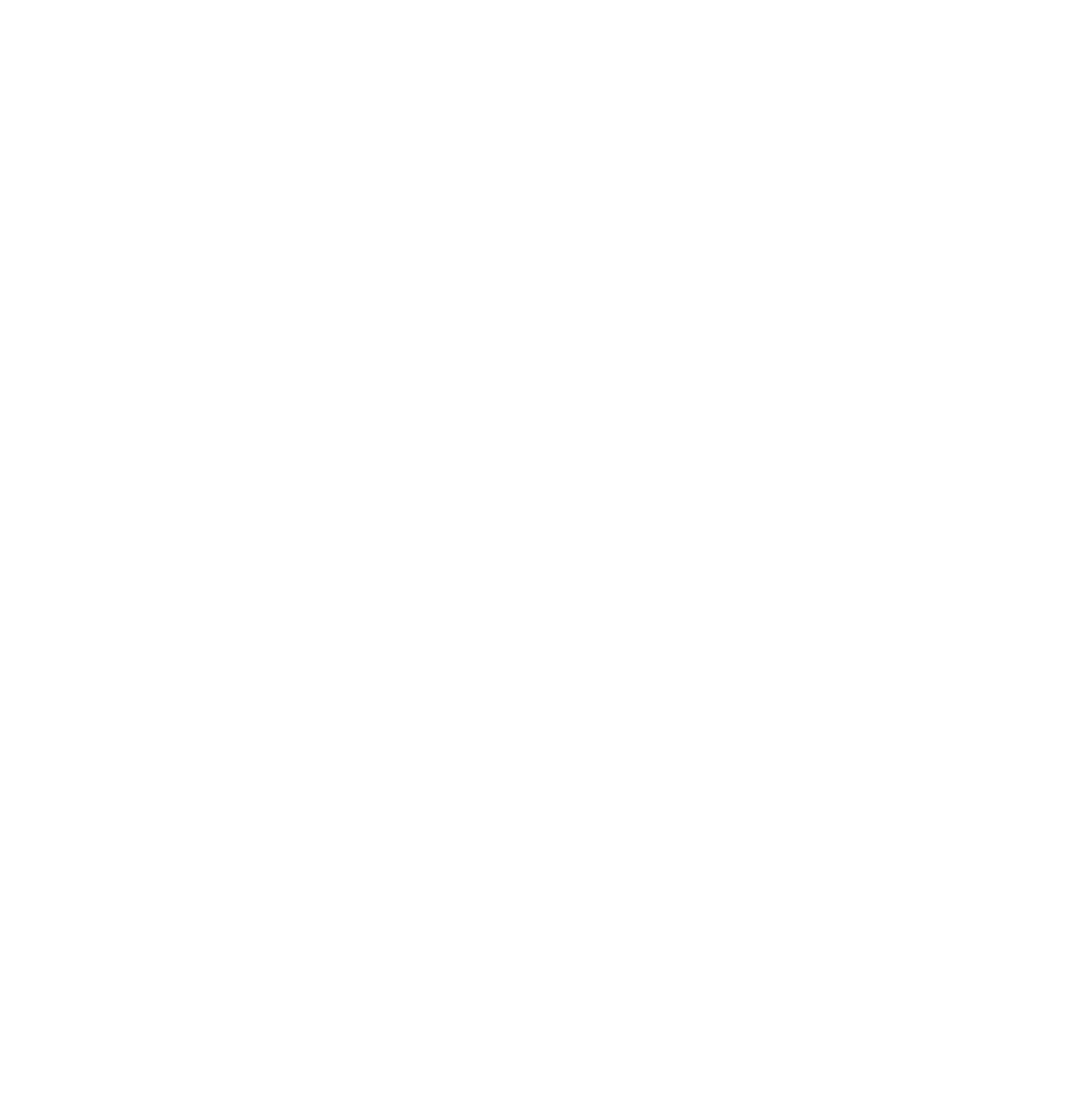
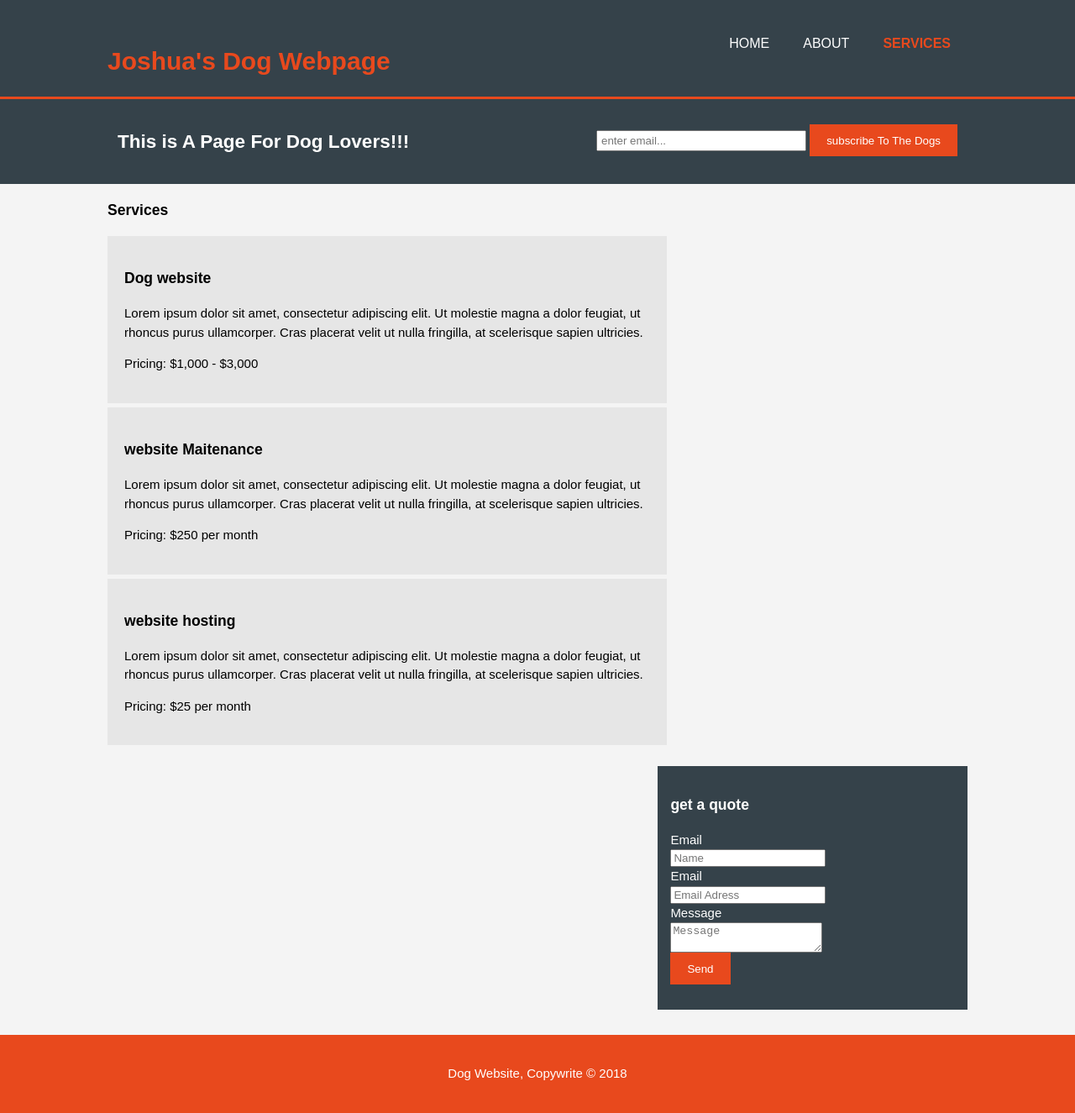
Before and after one commit to joshrz/joshrz.github.io, a plain HTML site: page service.html in a window 1280 px wide. Shown: the whole page at 84% size. Before the commit the page ends 800 px from the top, so only its background shows below. Drawn offline with Linux system fonts and the light colour scheme.

Commit message:
added more css

```diff
--- a/css/style.css
+++ b/css/style.css
@@ -23,6 +23,14 @@ ul{
       padding-left:20px;
       padding-right:20px;
       color:#ffffff;
+  }
+
+  .dark{
+      padding:15px;
+      background:#35424a;
+      color:#ffffff;
+      margin-top:10px;
+      margin-bottom:10px;
   }
 
    /* Header **/
@@ -136,6 +144,34 @@ header a:hover{
       width:90px;
   }
 
+  /* Sidebar */
+  aside#sidebar{
+      float:right;
+      width:36%;
+      margin-top:10px;
+
+  }
+
+  aside#sidebar .qoute input, aside#sidebar .qoute textarea{
+      width:90%;
+      padding:5px;
+  }
+
+   /* Main-col */
+   article#main-col{
+       float:left;
+       width:65%;
+   }
+
+   /* Services */
+   ul#services li{
+       list-stlye:none;
+       padding:20px;
+       border:#cccccc;
+       margin-bottom:5px;
+       background:#e6e6e6;
+   }
+
   footer{
       padding:20px;
       margin-top:20px;
@@ -143,3 +179,35 @@ header a:hover{
       background-color:#e8491d;
       text-align:center;
   }
+
+   /* Media Queries */
+   @media(max-width:768px){
+     header #branding,
+     header nav,
+     header nav li,
+     #newsletter h1,
+     #newsletter form,
+     #boxes .box,
+     article#main-col,
+     aside#sidebar{
+         float:none;
+         text-align:center;
+         width:100%;
+     }
+
+     header{
+         padding-bottom:20px;
+     }
+
+     #showcase h1{
+         margin-top:40px;
+     }
+     #newsletter button{
+         display:block;
+         width:100%;
+     }
+     #newsletter form input[type="email"]{
+         width:100%;
+         margin-bottom:5px;
+     }
+   }
--- a/service.html
+++ b/service.html
@@ -0,0 +1,87 @@
+<html>
+  <head>
+    <meta charset="vtf-8">
+    <meta name="viewport" content="width=device-width">
+    <meta name="description" content="my webpage">
+    <meta name="keywords" content="webpage">
+    <meta name="author" content="Joshua Ramirez">
+    <title>Joshua Ramirez / Service</title>
+    <link rel="stylesheet" href="./css/style.css">
+  </head>
+  <body>
+    <header>
+     <div class="container">
+       <div id="branding">
+         <h1><span class="highlight">Joshua's Dog Webpage</span></h1>
+        </div>
+        <nav>
+          <ul>
+            <li><a href="index.html">Home</a></li>
+            <li><a href="about.html">about</a></li>
+            <li  class="current"><a href="services.html">services</a></li>
+          </ul>
+        </nav>
+      </div>
+    </header>
+
+    <section id="newsletter">
+      <div class="container">
+        <h1>This is A Page For Dog Lovers!!!</h1>
+        <form>
+          <input type="email" placeholder="enter email...">
+          <button type="submit" class="button_1">subscribe To The Dogs</button>
+        </form>
+      </div>
+    </section>
+
+    <section id="main">
+      <div class="container">
+        <article id="main-col">
+          <h1 class="page-title">Services</h1>
+          <ul id="services">
+           <li>
+             <h3>Dog website</h3>
+             <p>Lorem ipsum dolor sit amet, consectetur adipiscing elit. Ut molestie magna a dolor feugiat, ut rhoncus purus ullamcorper. Cras placerat velit ut nulla fringilla, at scelerisque sapien ultricies. </p>
+             <p>Pricing: $1,000 - $3,000</p>
+            </li>
+             <li>
+             <h3>website Maitenance</h3>
+             <p>Lorem ipsum dolor sit amet, consectetur adipiscing elit. Ut molestie magna a dolor feugiat, ut rhoncus purus ullamcorper. Cras placerat velit ut nulla fringilla, at scelerisque sapien ultricies. </p>
+             <p>Pricing: $250 per month</p>
+            </li>
+             <li>
+             <h3>website hosting</h3>
+             <p>Lorem ipsum dolor sit amet, consectetur adipiscing elit. Ut molestie magna a dolor feugiat, ut rhoncus purus ullamcorper. Cras placerat velit ut nulla fringilla, at scelerisque sapien ultricies. </p>
+             <p>Pricing: $25 per month</p>
+            </li>
+          </ul>
+        </article>
+
+        <aside id="sidebar">
+         <div class="dark">
+          <h3>get a quote</h3>
+           <form class="quote">
+            <div>
+               <label>Email</label><br>
+               <input type="text" placeholder="Name">
+            </div>
+            <div>
+                <label>Email</label><br>
+                <input type="email" placeholder="Email Adress">
+            </div>
+            <div>
+                <label>Message</label><br>
+                <textarea placeholder="Message"></textarea>
+            </div>
+            <button class="button_1" type="submit">Send</button>
+          </form>
+          </div>
+        </aside>
+      </div>
+    </section>
+
+    <footer>
+      <p>Dog Website, Copywrite &copy; 2018</p>
+    </footer>
+  </body>
+</html>
```
